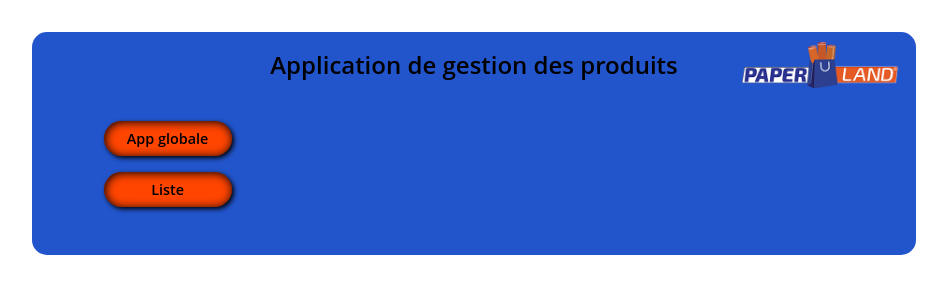
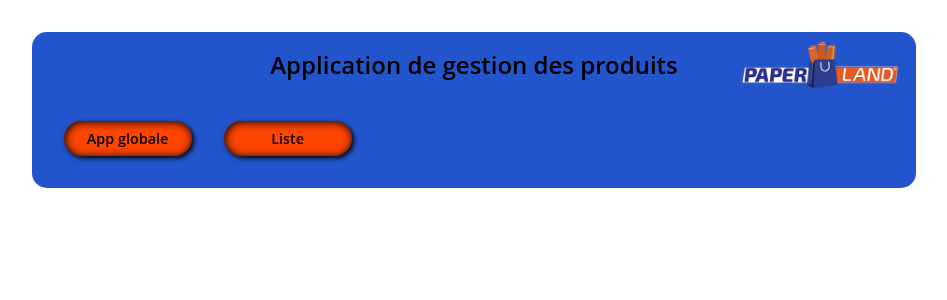
Before and after one commit to osmoz-online/angular-exams, an Angular app: page / in a window 1280 px wide. Shown: the top 300 px of the page, without its empty margins (166-1113 px from the left). Built offline with nearby package versions, Linux system fonts and the light colour scheme.

Commit message:
adds just a little appearance change

```diff
--- a/src/app/views/paper-menu/paper-menu.component.css
+++ b/src/app/views/paper-menu/paper-menu.component.css
@@ -7,6 +7,14 @@
 
 ul {
   list-style-type: none;
+  margin: 0;
+  padding: 0;
+}
+
+li {
+  display: inline-block;
+  margin: 0;
+  padding: 0;
 }
 
 button {
@@ -14,7 +22,7 @@ button {
   padding: 0.5rem 0.75rem;
   font-size: 0.9rem;
   border-radius: 20px;
-  margin-right: 1rem;
+  margin-right: 2rem;
   margin-top: 1rem;
   border: none;
   box-shadow: 2px 2px 5px,
```
